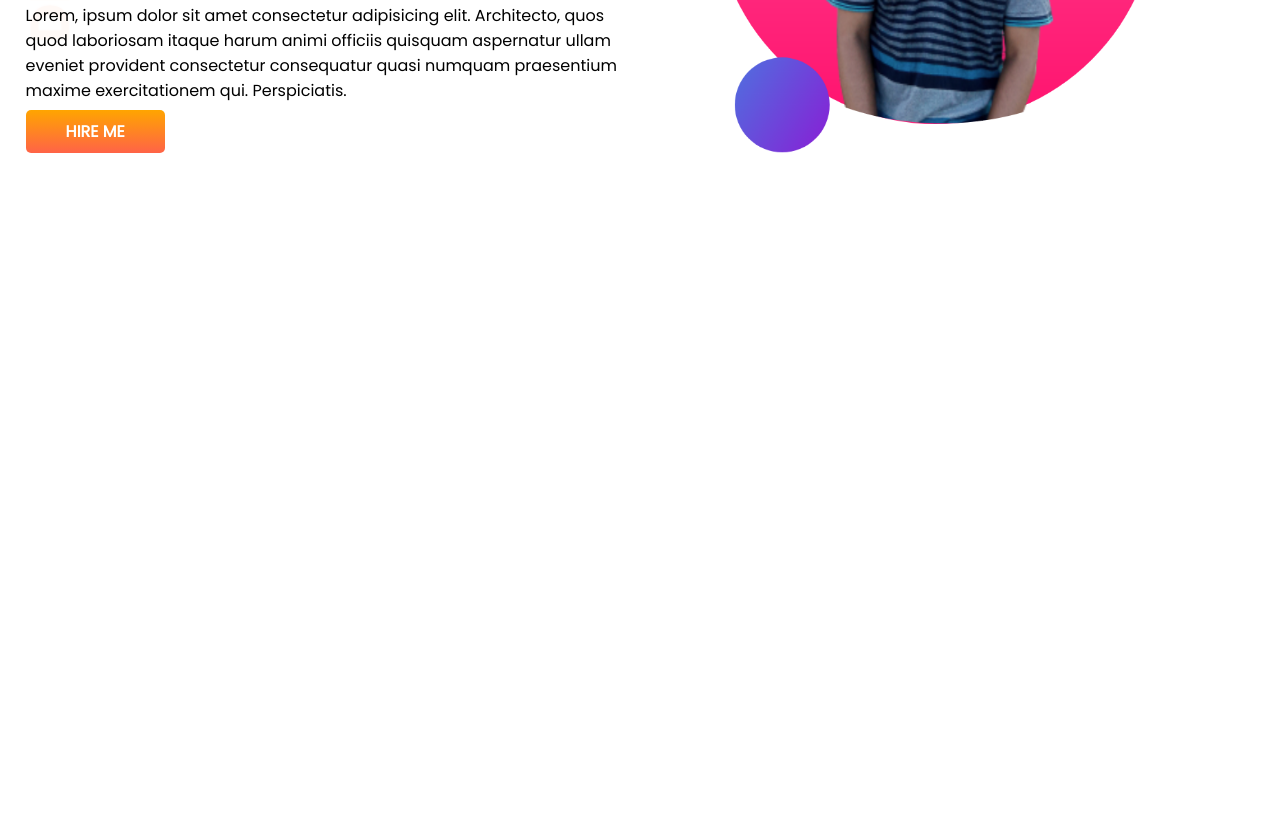
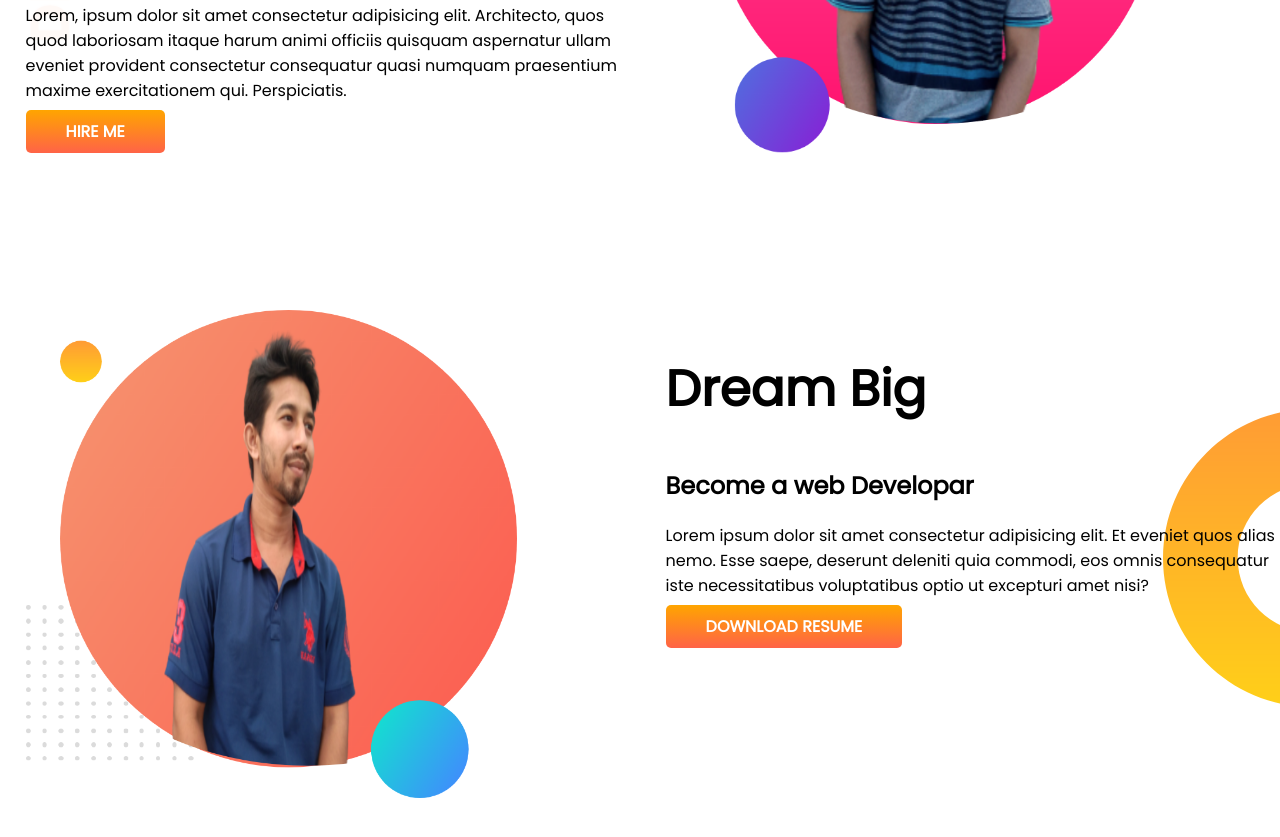
Before and after one commit to SadimHayder/khan-portfolio, a plain HTML site: page index.html in a window 1280 px wide. Shown: the part 319-1156 px from the top of the page. Before the commit the page ends 800 px from the top, so only its background shows below. Drawn offline with Linux system fonts and the light colour scheme.

Commit message:
dream big

```diff
--- a/index.html
+++ b/index.html
@@ -29,6 +29,19 @@
             <img src="pic/sadim1.png" alt="">
         </div>
     </section>
+    <section class="dream-big">
+        <div class="half-width">
+            <img src="pic/sadim2.png" alt="">
+        </div>
+        <div class="half-width">
+            <h1>Dream Big</h1>
+            <h2>Become a web Developar</h2>
+            <p>Lorem ipsum dolor sit amet consectetur adipisicing elit. Et eveniet quos alias nemo. Esse saepe, deserunt
+                deleniti quia commodi, eos omnis consequatur iste necessitatibus voluptatibus optio ut excepturi amet
+                nisi?</p>
+            <a class="link-button" target="_blank" href="https://www.facebook.com/Sadim.Hayder">DOWNLOAD RESUME</a>
+        </div>
+    </section>
 </body>
 
 </html>
--- a/style.css
+++ b/style.css
@@ -10,6 +10,7 @@ h1{
 }
 section{
     display: flex;
+    margin-bottom: 150px;
 }
 .half-width{
     width: 50%;
@@ -30,3 +31,8 @@ section{
     background-image: url(pic/top-banner.png);
     background-repeat: no-repeat;
 }
+.dream-big{
+    background-image: url(pic/dream-bg.png);
+    background-repeat: no-repeat;
+    background-position: right;
+}
```
Also changed, not shown: pic/dream-bg.png (added).
